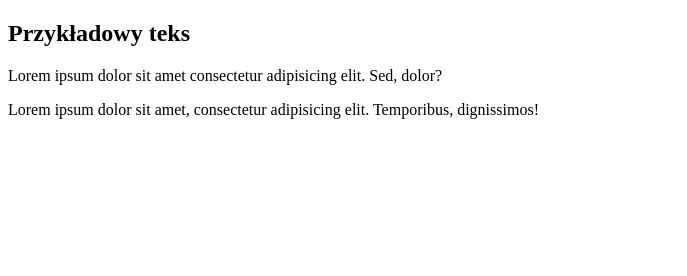
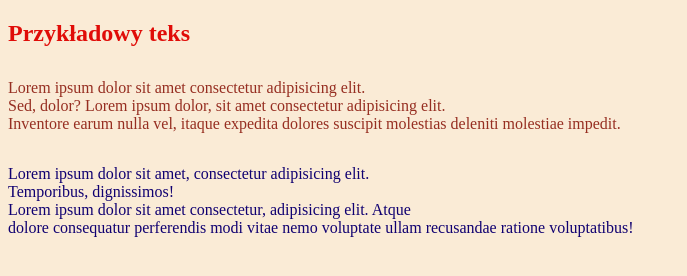
Before and after one commit to DawidGaleziewski/16090, a plain HTML site: page index.html in a window 1280 px wide. Shown: the whole page, without its empty margins (0-687 px from the left). Drawn offline with Linux system fonts and the light colour scheme.

Commit message:
added styles

```diff
--- a/index.html
+++ b/index.html
@@ -5,16 +5,23 @@
     <meta name="viewport" content="width=device-width, initial-scale=1.0">
     <meta http-equiv="X-UA-Compatible" content="ie=edge">
     <title>Document</title>
-    <link rel="stylesheet" href="styles.css">
+    <link rel="stylesheet" href="style.css">
 </head>
 <body>
     <article class="article">
         <h1 class="article__header">Przykładowy teks</h1>
-        <p class="article__paragraph--top">
-            Lorem ipsum dolor sit amet consectetur adipisicing elit. Sed, dolor?
+        <p class="article__paragraph article__paragraph--top">
+            Lorem ipsum dolor sit amet consectetur adipisicing elit. <br>
+            Sed, dolor?
+            Lorem ipsum dolor, sit amet consectetur adipisicing elit.  <br>
+            Inventore earum nulla vel, itaque expedita dolores suscipit molestias deleniti molestiae impedit.
         </p>
-        <p class="article__paragraph--bottom">
-            Lorem ipsum dolor sit amet, consectetur adipisicing elit. Temporibus, dignissimos!
+        <p class="article__paragraph article__paragraph--bottom">
+            Lorem ipsum dolor sit amet, consectetur adipisicing elit. <br>
+            Temporibus, dignissimos! <br>
+            Lorem ipsum dolor sit amet consectetur, adipisicing elit. Atque <br>
+            dolore consequatur perferendis modi
+            vitae nemo voluptate ullam recusandae ratione voluptatibus!
         </p>
     </article>
 
--- a/style.css
+++ b/style.css
@@ -0,0 +1,19 @@
+body {
+    background-color: #faebd6;
+}
+
+.article__header {
+    color: #e00c08;
+}
+
+.article__paragraph {
+    margin-top: 32px;
+}
+
+.article__paragraph--top {
+    color: #962e21;
+}
+
+.article__paragraph--bottom {
+    color:  #100071;
+}
```
